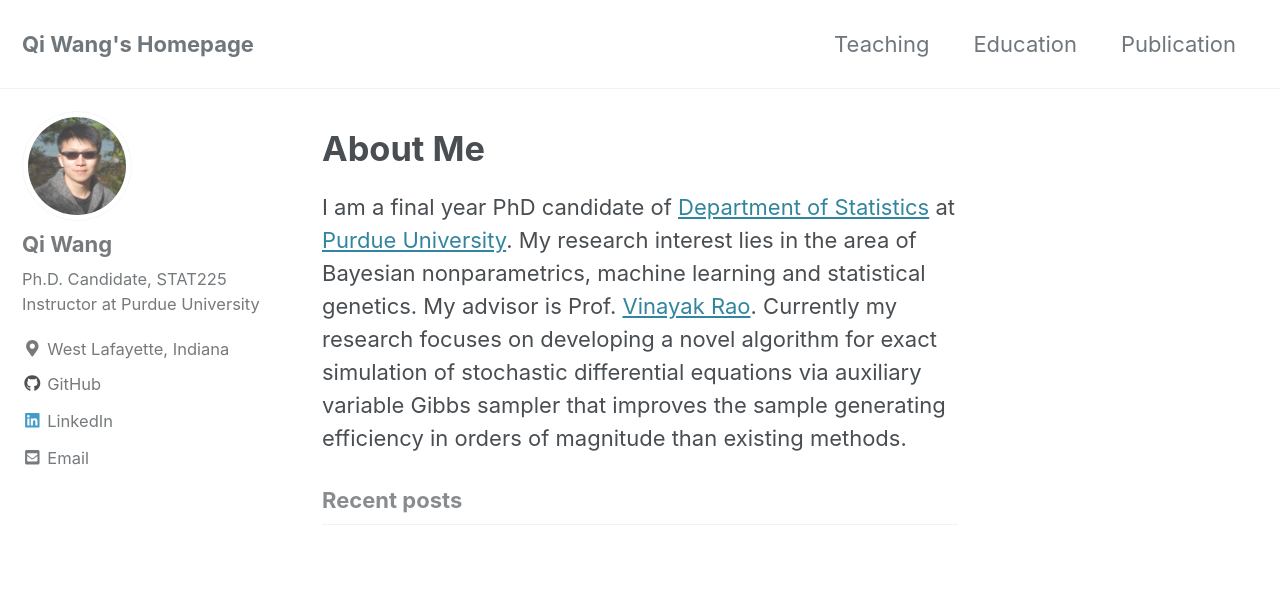
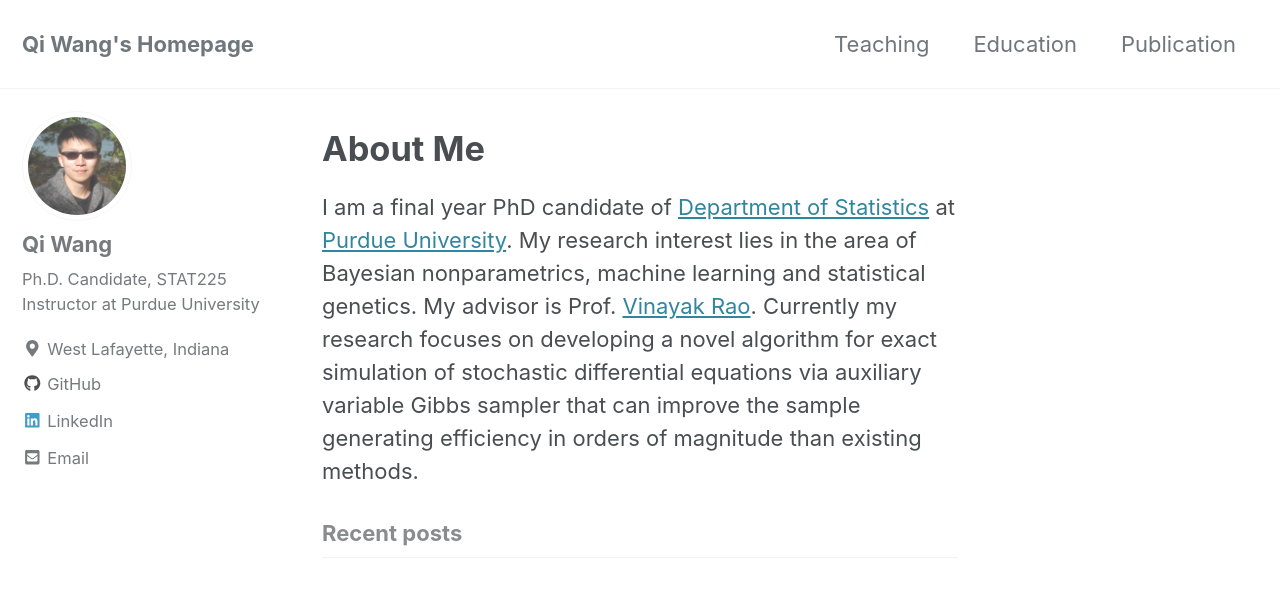
Before and after one commit to qwng/qwng.github.io, a Jekyll site: the page built from index.html, in a window 1280 px wide and 900 px high. Shown: the top 597 px of the window. Built offline with Jekyll 4.4.1, drawn with Linux system fonts in a browser that asks for light colours; cached includes are drawn as plain includes; nearby versions of some CDN libraries; the list of posts is cut into pages by our own code.

Commit message:
Trial commit

```diff
--- a/index.html
+++ b/index.html
@@ -7,4 +7,4 @@ author_profile: true
 My research interest lies in the area of Bayesian nonparametrics, machine learning and statistical genetics.
 My advisor is Prof. <a href="https://varao.github.io/">Vinayak Rao</a>.
 Currently my research focuses on developing a novel algorithm for exact simulation of stochastic differential equations via auxiliary variable Gibbs sampler
-that improves the sample generating efficiency in orders of magnitude than existing methods.
+that can improve the sample generating efficiency in orders of magnitude than existing methods.
```
